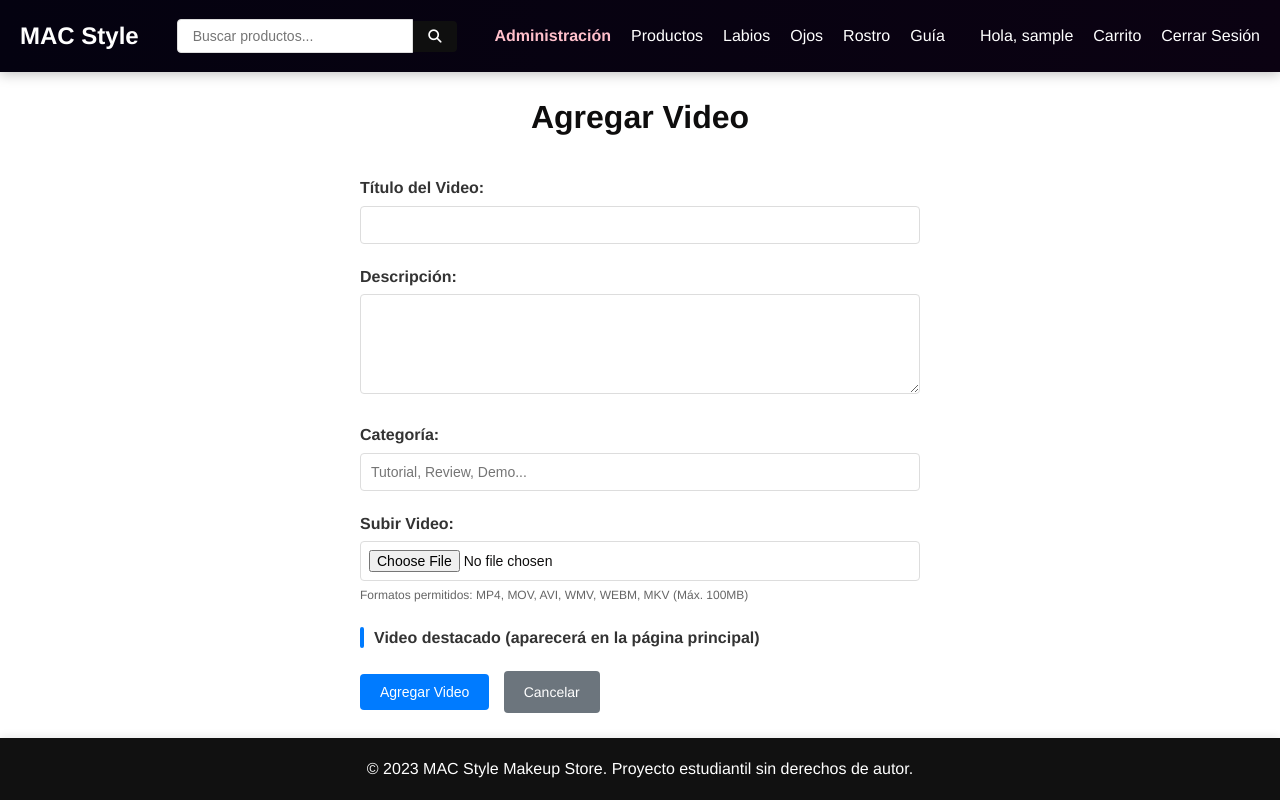
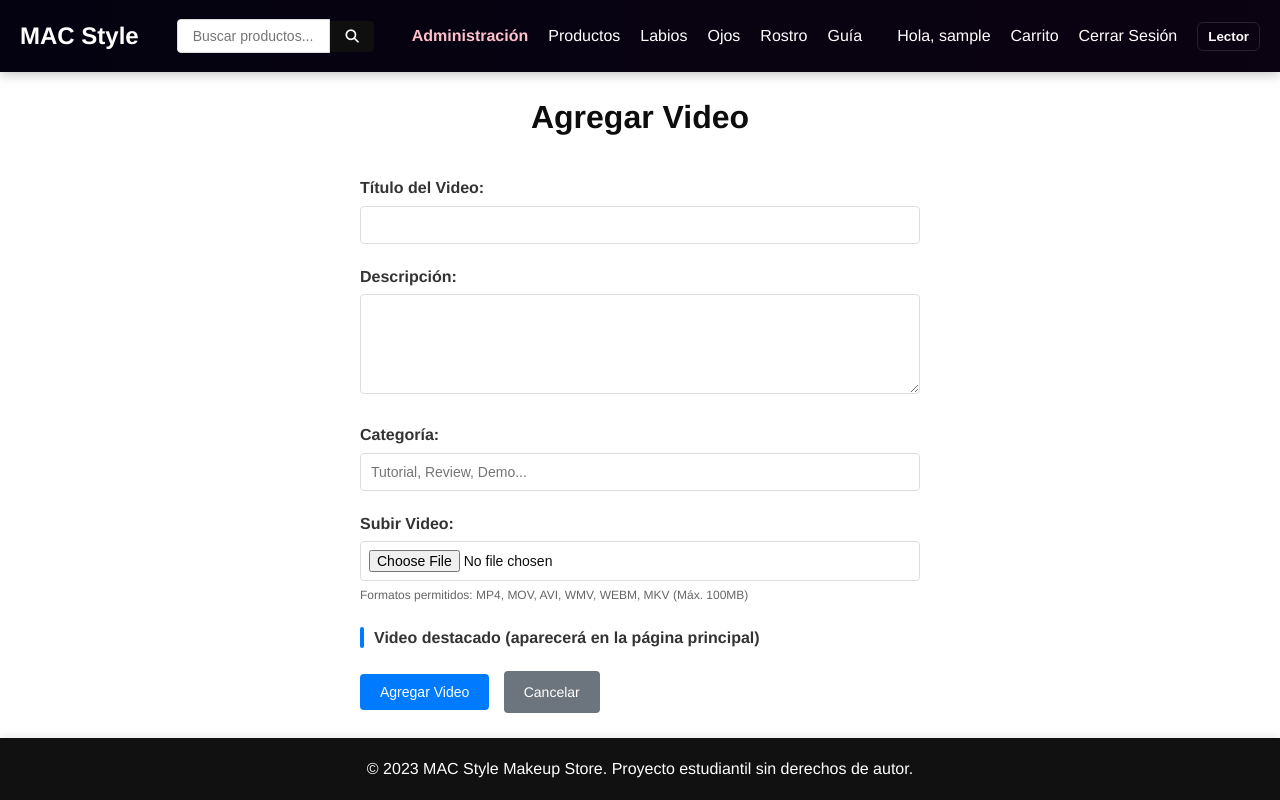
Before and after one commit to jnineawiwii/maquillaje_mac, a Flask app: page /admin/videos/add in a window 1280 px wide. Run offline with Flask 3, Linux system fonts and the light colour scheme; a user stored in the database is signed in; tables that the repository leaves empty hold one stand-in row (values such as "Sample post").

Commit message:
fix: lector de pantalla

```diff
--- a/templates/base.html
+++ b/templates/base.html
@@ -7,17 +7,16 @@
     <link rel="stylesheet" href="{{ url_for('static', filename='css/style.css') }}">
     <link rel="stylesheet" href="https://cdnjs.cloudflare.com/ajax/libs/font-awesome/6.4.0/css/all.min.css">
     <style>
-        :root { --site-header-height: 72px; } /* Ajusta a la altura real de tu header */
-        /* Fija la barra superior y sitúala por encima del contenido */
-         /* Cabecera fija, fondo oscuro y texto blanco */
+    :root { --site-header-height: 72px; }
+    /* Si quieres DESACTIVAR la cabecera fija, usa position: static y elimina el padding-top */
     .site-header {
-      position: fixed;
-      top: 0;
-      left: 0;
-      right: 0;
+      position: static; /* antes: fixed */
+      top: auto;
+      left: auto;
+      right: auto;
       height: var(--site-header-height);
       z-index: 1050;
-      background: linear-gradient(90deg,#040210 0%, #0b0212 100%); /* tono negro / morado muy oscuro */
+      background: linear-gradient(90deg,#040210 0%, #0b0212 100%);
       color: #ffffff;
       display: flex;
       align-items: center;
@@ -25,8 +24,9 @@
       gap: 18px;
       box-shadow: 0 2px 12px rgba(0,0,0,0.25);
     }
-        /* Dejar espacio para la cabecera fija */
-        body { padding-top: var(--site-header-height); }
+
+    /* Quitar el espacio reservado para header fijo */
+    body { padding-top: 0; } /* antes: var(--site-header-height) */
 
         /* Estilos para el buscador y navbar */
         .video-container {
@@ -196,9 +196,49 @@
         .flash-warning {
             background-color: #ffc107;
         }
+
+        /* Visually hidden but available to screen readers */
+    .sr-only {
+      position: absolute !important;
+      width: 1px; height: 1px;
+      padding: 0; margin: -1px;
+      overflow: hidden; clip: rect(0,0,0,0);
+      white-space: nowrap; border: 0;
+    }
+    /* visible when focused (skip link) */
+    .sr-only-focusable:active,
+    .sr-only-focusable:focus {
+      position: static !important;
+      width: auto; height: auto;
+      margin: 0; overflow: visible; clip: auto;
+      white-space: normal;
+    }
+
+    /* Mejorar visibilidad del foco */
+    :focus { outline: 3px solid #7b1fa2; outline-offset: 2px; }
+
+    /* Botón toggle para lector de pantalla (pequeño y visible) */
+    .sr-toggle {
+      background: transparent;
+      color: #fff;
+      border: 1px solid rgba(255,255,255,0.12);
+      padding: 6px 10px;
+      border-radius: 6px;
+      cursor: pointer;
+      font-weight:600;
+    }
+    .sr-toggle.active {
+      background: #7b1fa2;
+      box-shadow: 0 6px 18px rgba(123,31,162,0.18);
+    }
     </style>
 </head>
+
 <body>
+  <!-- Skip link para saltar al contenido principal -->
+  <a class="sr-only sr-only-focusable" href="#main-content">Saltar al contenido</a>
+
+  <!-- Cabecera existente -->
   <header>
         <nav class="site-header">
             <div class="nav-brand">
@@ -234,11 +274,20 @@
                     <li><a href="{{ url_for('login') }}">Iniciar Sesión</a></li>
                     <li><a href="{{ url_for('register') }}">Registrarse</a></li>
                 {% endif %}
+
+                <!-- BOTÓN: activar/desactivar lector de pantalla (añádelo aquí) -->
+    <li>
+      <button id="srToggleBtn" class="sr-toggle" aria-pressed="false" aria-label="Activar lector de pantalla">Lector</button>
+    </li>
             </ul>
         </nav>
     </header>
 
-    <main>
+    <!-- Live region para anuncios al lector de pantalla -->
+    <div id="sr-announcer" class="sr-only" aria-live="polite" aria-atomic="true"></div>
+
+    <!-- Asegúrate que tu main tenga id y sea focable -->
+    <main id="main-content" tabindex="-1">
         {% with messages = get_flashed_messages(with_categories=true) %}
           {% if messages %}
             <div class="flash-messages">
@@ -259,6 +308,33 @@
 
     <script src="{{ url_for('static', filename='js/script.js') }}"></script>
   <script>
+    // GLOBAL: estado accesibilidad disponible para el resto del script
+    window.srEnabled = false;
+    window.srSpeechEnabled = false; // fallback por síntesis de voz
+
+    // Funcion para anunciar mensajes a lectores de pantalla y, opcionalmente, por síntesis de voz
+    function srAnnounce(message, politeness='polite') {
+      const el = document.getElementById('sr-announcer');
+      if(el){
+        el.setAttribute('aria-live', politeness);
+        el.textContent = '';
+        // pequeño retraso para forzar relectura por algunos screen readers
+        setTimeout(()=> { el.textContent = message; }, 100);
+      }
+      // FALLBACK: usar SpeechSynthesis si el usuario activó el modo voz (útil para demo sin lector)
+      if(window.srSpeechEnabled && 'speechSynthesis' in window && message){
+        try {
+          // cancelar en curso y reproducir
+          window.speechSynthesis.cancel();
+          const u = new SpeechSynthesisUtterance(message);
+          u.lang = 'es-ES';
+          u.rate = 1;
+          u.pitch = 1;
+          window.speechSynthesis.speak(u);
+        } catch(e){ console.warn('SpeechSynthesis error', e); }
+      }
+    }
+
     // Si el usuario no está autenticado, fuerza recarga en páginas privadas
     {% if not current_user.is_authenticated %}
     if (window.location.pathname.startsWith('/cart') ||
@@ -267,6 +343,48 @@
         window.location.href = "{{ url_for('index') }}";
     }
     {% endif %}
+
+    // Toggle y delegación para anuncios (agrega al final del script)
+  (function(){
+    const toggle = document.getElementById('srToggleBtn');
+    // inicializar según global (por si viene de otro script)
+    window.srEnabled = window.srEnabled || false;
+    window.srSpeechEnabled = window.srSpeechEnabled || false;
+
+    function setToggleState(enabled){
+      window.srEnabled = !!enabled;
+      if(!toggle) return;
+      toggle.classList.toggle('active', window.srEnabled);
+      toggle.setAttribute('aria-pressed', window.srEnabled ? 'true' : 'false');
+      // activar síntesis de voz como fallback para demo (si el usuario lo quiere)
+      // puedes quitar la línea siguiente si no quieres síntesis automática
+      window.srSpeechEnabled = window.srEnabled;
+      srAnnounce(window.srEnabled ? 'Lector de pantalla activado' : 'Lector de pantalla desactivado', 'polite');
+      if(window.srEnabled){
+        const main = document.getElementById('main-content');
+        if(main){ main.focus(); }
+      }
+    }
+
+    if(toggle){
+      toggle.addEventListener('click', (e)=>{
+        e.preventDefault();
+        setToggleState(!window.srEnabled);
+      });
+    }
+
+    // Delegación: si haces click en un elemento con data-sr-message se anunciará cuando srEnabled = true
+    document.body.addEventListener('click', (e)=>{
+      if(!window.srEnabled) return;
+      const el = e.target.closest && e.target.closest('[data-sr-message]');
+      if(el){
+        const msg = el.getAttribute('data-sr-message');
+        if(msg) srAnnounce(msg, 'polite');
+      }
+    });
+
+    // También puedes anunciar mensajes desde código servidor/JS llamando srAnnounce('Texto')
+  })();
   </script>
 </body>
 </html>
```
Lines whose indentation alone changed are shown as unchanged.
